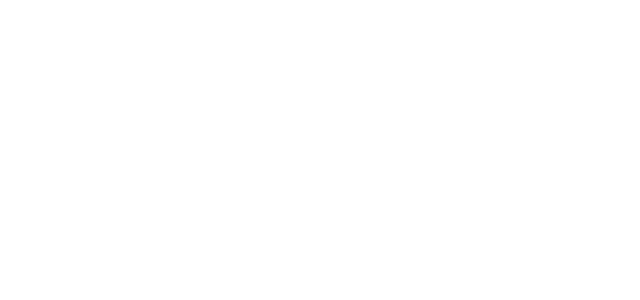
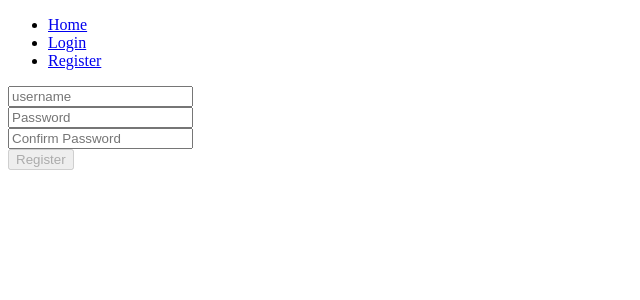
Before and after one commit to Brynner03/Excersice-Tracker, a React (Create React App) app: page /register in a window 1280 px wide. Before the commit this address had no page. Shown: the top 300 px of the page, without its empty margins (0-640 px from the left). Built offline with nearby package versions, Linux system fonts and the light colour scheme.

Commit message:
Register page is done

```diff
--- a/package.json
+++ b/package.json
@@ -9,8 +9,10 @@
     "@testing-library/jest-dom": "^5.16.4",
     "@testing-library/react": "^13.2.0",
     "@testing-library/user-event": "^13.5.0",
+    "axios": "^0.27.2",
     "react": "^18.1.0",
     "react-dom": "^18.1.0",
+    "react-router-dom": "^6.3.0",
     "react-scripts": "5.0.1",
     "web-vitals": "^2.1.4"
   },
--- a/src/App.js
+++ b/src/App.js
@@ -2,6 +2,8 @@ import {BrowserRouter as Router, Route, Routes } from 'react-router-dom'
 import React, { useState, useEffect } from 'react';
 import { CheckSession } from './services/auth'
 import Home from './pages/Home'
+import Navbar from './components/Navbar';
+import Register from './pages/Register'
 
 
 function App() {
@@ -9,6 +11,9 @@ function App() {
   const [authenticated, toggleAuthenticated] = useState(false)
   const [user, setUser] = useState({
     userName: '',
+    day_id: '',
+    week_id: '',
+    workout_id: '',
     id: NaN
   })
 
@@ -32,10 +37,11 @@ function App() {
 
   return (
     <Router>
-      {/* <Nav authenticated={authenticated} user={user} handleLogOut={handleLogOut} /> */}
+      <Navbar authenticated={authenticated} user={user} handleLogOut={handleLogOut} />
       <main>
         <Routes>
-          {/* <Route path='/' exact element={<Home/>} /> */}
+          <Route path='/' exact element={<Home/>} />
+          <Route path='/register' exact element={<Register />} />
         </Routes>
       </main>
     </Router>
--- a/src/pages/Home.js
+++ b/src/pages/Home.js
@@ -0,0 +1,13 @@
+import React from "react";
+
+
+const Home = () => {
+
+    return (
+        <div className='Gome'>
+            <h1>Test</h1>
+        </div>
+    )
+}
+
+export default Home
--- a/src/pages/Register.js
+++ b/src/pages/Register.js
@@ -0,0 +1,90 @@
+import React, { useState } from 'react'
+import { useNavigate } from 'react-router-dom'
+import { CreateUser } from '../services/auth'
+
+const Register = () => {
+
+    const [form, setForm] = useState({
+        userName: '',
+        password: '',
+        passwordCheck: '',
+        day_id: '',
+        week_id: '',
+        workout_id: ''
+    })
+    let navigate = useNavigate()
+
+    const handleChange = (e) => {
+        setForm({ ...form, [e.target.name]: e.target.value })
+    }
+    const handleSubmit = async (e) => {
+        e.preventDefault()
+        console.log("Creating User..")
+        await CreateUser({
+            userName: form.userName,
+            passwordtemp: form.password
+        })
+        setForm({
+            userName: '',
+            password: '',
+            confirmPassword: '',
+            day_id: '',
+            week_id: '',
+            workout_id: ''
+        })
+        navigate('/login')
+    }
+
+    return (
+        <div>
+            <div>
+                <form onSubmit={handleSubmit}>
+
+                    <div className="input-wrap-register">
+                        <input
+                        autoComplete='username'
+                        onChange={handleChange}
+                        name='username'
+                        type='text'
+                        placeholder='username'
+                        value={form.userName}
+                        required
+                        />
+                    </div>
+                    <div className="input-wrap-register">
+                        <input
+                        onChange={handleChange}
+                        name='password'
+                        type='password'
+                        placeholder='Password'
+                        value={form.password}
+                        required
+                        />
+                    </div>
+                    <div className="input-wrap-register">
+                        <input
+                        onChange={handleChange}
+                        auto-autoComplete='current-password'
+                        name='passwordCheck'
+                        type='password'
+                        placeholder='Confirm Password'
+                        value={form.passwordCheck}
+                        required
+                        />
+                    </div>
+
+                <button
+                disabled={
+                    !form.userName ||
+                    (!form.password &&
+                        form.passwordCheck === form.password)
+                }
+                >Register</button>
+                </form>
+            </div>
+        </div>
+    )
+
+}
+
+export default Register
```
Also changed, not shown: 1 other file (tests, documents, lock files or other folders).
